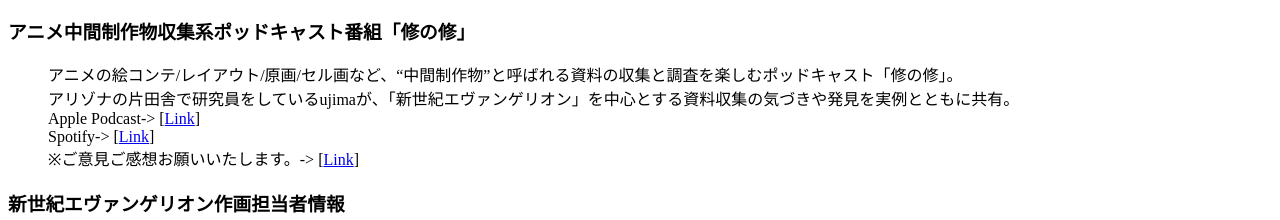
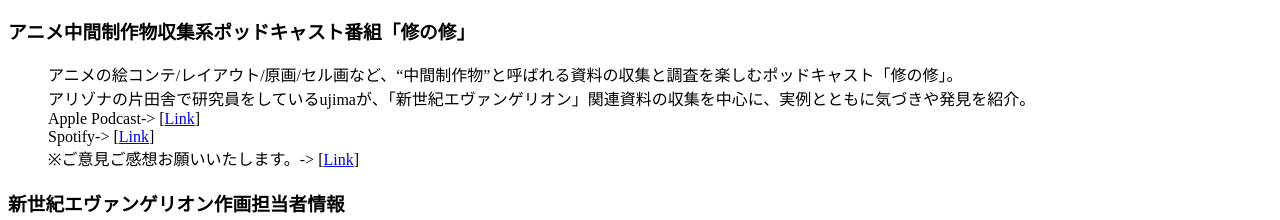
Before and after one commit to shuunoshuu/shuunoshuu.github.io, a plain HTML site: page index.html in a window 1280 px wide. Shown: the part 329-549 px from the top of the page. Drawn offline with Linux system fonts and the light colour scheme.

Commit message:
Refine text for clarity in index.html

```diff
--- a/index.html
+++ b/index.html
@@ -9,7 +9,7 @@ by ujima <a href="https://www.instagram.com/ujima_official/">Instagram</a>, <a h
 <h3>アニメ中間制作物収集系ポッドキャスト番組「修の修」</h3>
 <blockquote>
 アニメの絵コンテ/レイアウト/原画/セル画など、“中間制作物”と呼ばれる資料の収集と調査を楽しむポッドキャスト「修の修」。<br>
-アリゾナの片田舎で研究員をしているujimaが、「新世紀エヴァンゲリオン」を中心とする資料収集の気づきや発見を実例とともに共有。<br>
+アリゾナの片田舎で研究員をしているujimaが、「新世紀エヴァンゲリオン」関連資料の収集を中心に、実例とともに気づきや発見を紹介。<br>
 Apple Podcast-> [<a href="https://podcasts.apple.com/gb/podcast/id1804614944">Link</a>] <br>
 Spotify-> [<a href="https://open.spotify.com/show/4qGLqxy3QsMVPtUmcdHRme">Link</a>] <br>
 ※ご意見ご感想お願いいたします。-> [<a href="https://forms.gle/cYkcLGQu8Dpxuc5S9">Link</a>]
```
